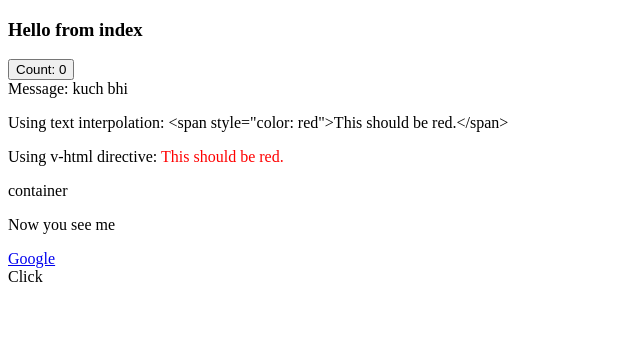
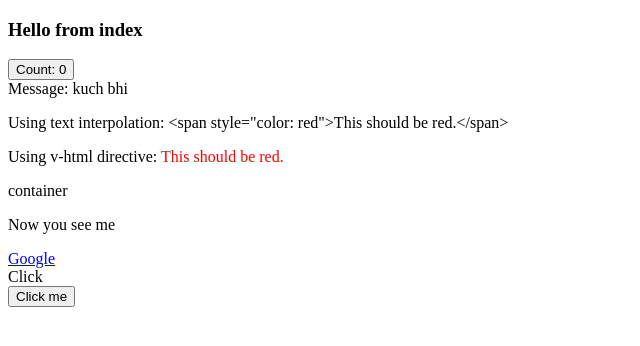
Before and after one commit to umar-rajput/Excellence2305, a plain HTML site: page index.html in a window 1280 px wide. Shown: the whole page, without its empty margins (0-640 px from the left). Drawn offline with nearby package versions, Linux system fonts and the light colour scheme.

Commit message:
method event

```diff
--- a/app.js
+++ b/app.js
@@ -19,14 +19,22 @@ const app = Vue.createApp({
             seen:true,
             url:"www.google.com",
             isActive:true,
-            buttonText:"Click"
+            buttonText:"Click",
+
         }
     },
     methods:{
         doSomething(){
             document.getElementById("changeColor").style.color="red";
             this.buttonText="Clicked";
-        }
+        },
+        greet(event) {
+            alert(`Hello ${this.name}!`)
+
+            if (event) {
+              alert(event.target.tagName)
+            }
+          }
     }
 
 
--- a/index.html
+++ b/index.html
@@ -19,7 +19,8 @@
         <div v-bind="objectOfAttrs">{{objectOfAttrs.id }}</div>
         <p v-if="seen">Now you see me</p>
         <a v-bind:href="url"> Google </a> <br>
-        <a id="changeColor" @click="doSomething">{{buttonText}}</a>
+        <a id="changeColor" @click="doSomething">{{buttonText}}</a> <br>
+        <button @click="greet">Click me</button>
     </div>
     <script src="app.js"></script>
 </body>
```
